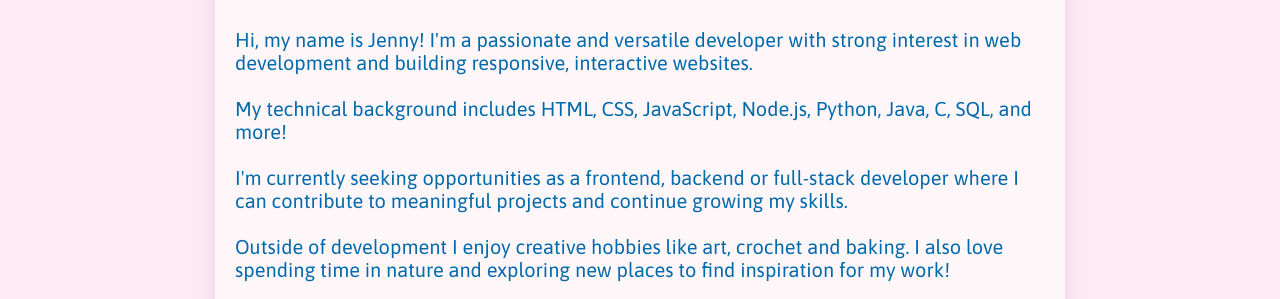
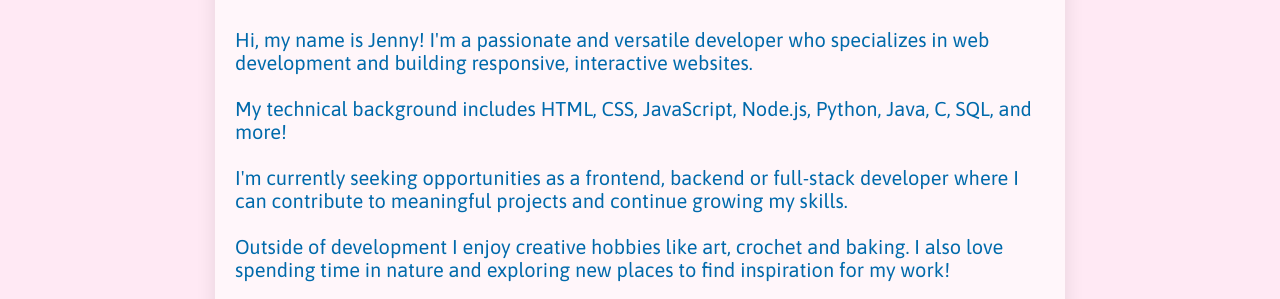
Before and after one commit to JennyYu2/jennyyu2.github.io, a plain HTML site: page index.html in a window 1280 px wide. Shown: the part 262-561 px from the top of the page. Drawn offline with Linux system fonts and the light colour scheme.

Commit message:
Update index.html

```diff
--- a/index.html
+++ b/index.html
@@ -47,7 +47,7 @@
                 <div id="bio">
                     <h2 id="about">About me</h2>
 
-                    <p id="description"> Hi, my name is Jenny! I'm a passionate and versatile developer with strong interest in web development and building responsive, interactive websites.<br><br>
+                    <p id="description"> Hi, my name is Jenny! I'm a passionate and versatile developer who specializes in web development and building responsive, interactive websites.<br><br>
                         My technical background includes HTML, CSS, JavaScript, Node.js, Python, Java, C, SQL, and more!<br><br>
                         I'm currently seeking opportunities as a frontend, backend or full-stack developer where I can contribute to meaningful projects and continue growing my skills.<br><br>
                         Outside of development I enjoy creative hobbies like art, crochet and baking. I also love spending time in nature and exploring new places to find inspiration for my work!
```
